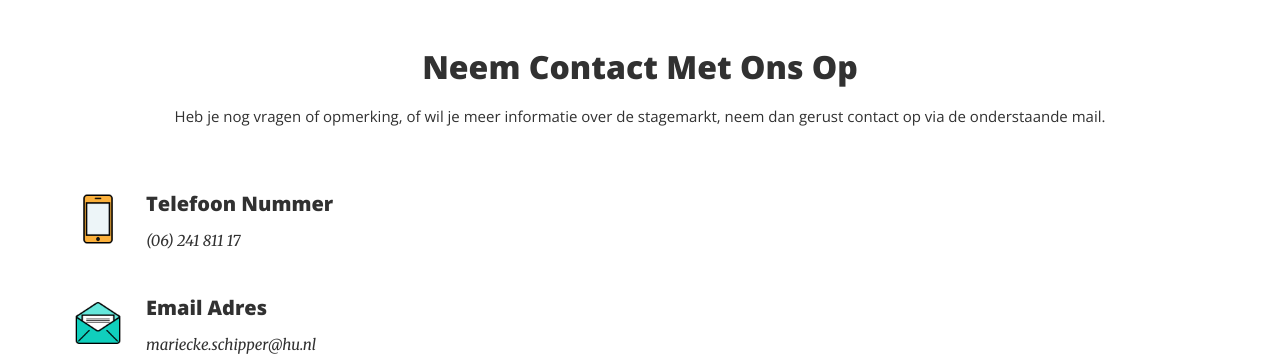
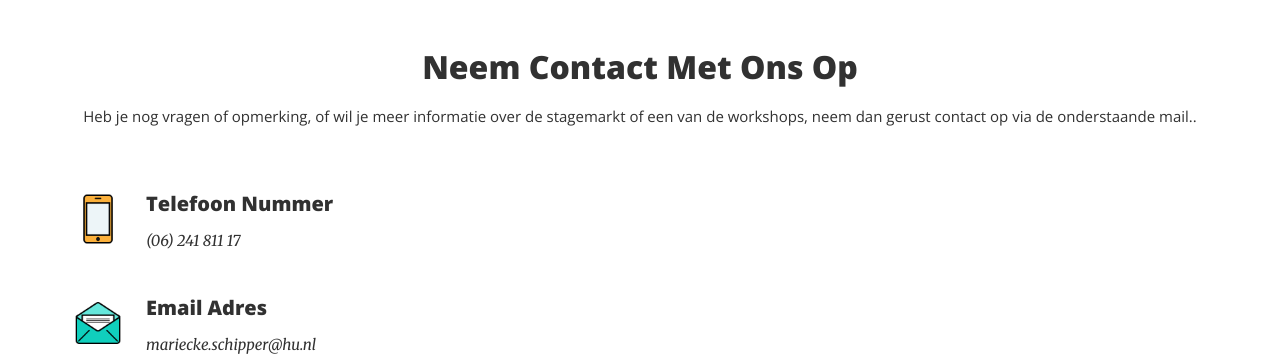
Before and after one commit to svuvis/stagemarktict, a Laravel app: template resources/views/index.blade.php in a window 1280 px wide. Shown: the part 4727-5085 px from the top of the page. Run offline with Laravel 8, Linux system fonts and the light colour scheme; the template is opened without the code that fills it, so the values that code supplies are empty; settings files or empty folders that the repository lacks are supplied; some libraries are stand-ins or nearby versions.

Commit message:
Contact text verbeterd

```diff
--- a/resources/views/index.blade.php
+++ b/resources/views/index.blade.php
@@ -415,8 +415,8 @@
                 <div class="container">
                     <div class="section-heading text-center">
                         <h2>Neem contact met ons op</h2>
-                        <p>Heb je nog vragen of opmerking, of wil je meer informatie over de stagemarkt, neem dan gerust
-                            contact op via de onderstaande mail.</p>
+                        <p>Heb je nog vragen of opmerking, of wil je meer informatie over de stagemarkt of een van de
+                            workshops, neem dan gerust contact op via de onderstaande mail..</p>
                     </div>
                     <div class="row section-content m-t-60-sm-min">
                         <div class="col-sm-6 col-md-4">
```
